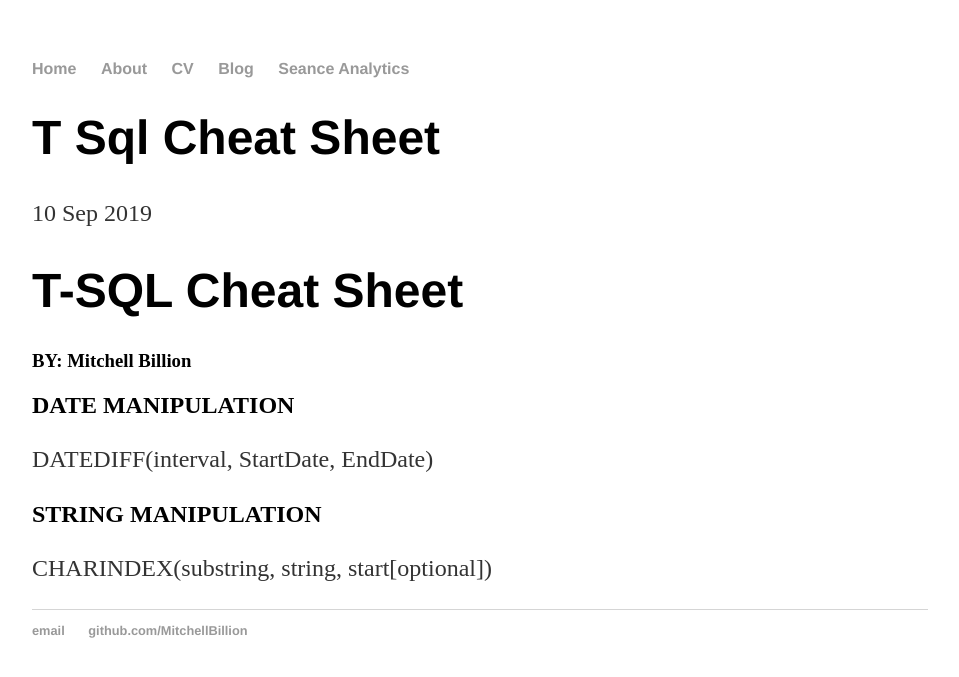
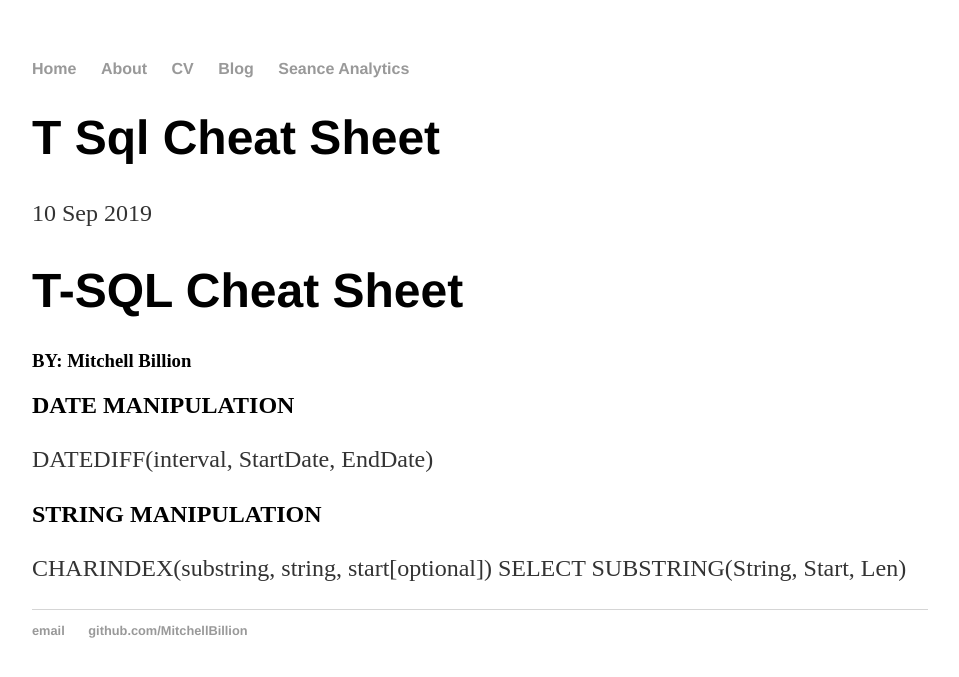
Before and after one commit to MitchellBillion/MitchellBillion.github.io, a Jekyll site: the page built from _posts/2019-09-10-T-SQL-CHEAT-SHEET.md, in a window 1280 px wide. Shown: the top 677 px of the page, without its empty margins (160-1119 px from the left). Built offline with Jekyll 4.4.1, drawn with Linux system fonts in a browser that asks for light colours; our own code applies the rules of GitHub Pages for plain Markdown files.

Commit message:
Update 2019-09-10-T-SQL-CHEAT-SHEET.md

```diff
--- a/_posts/2019-09-10-T-SQL-CHEAT-SHEET.md
+++ b/_posts/2019-09-10-T-SQL-CHEAT-SHEET.md
@@ -8,3 +8,4 @@ DATEDIFF(interval, StartDate, EndDate)
 ## STRING MANIPULATION
 
 CHARINDEX(substring, string, start[optional])
+SELECT SUBSTRING(String, Start, Len)
```
